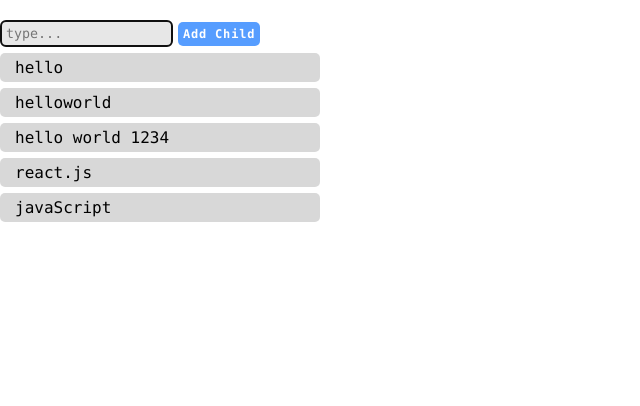
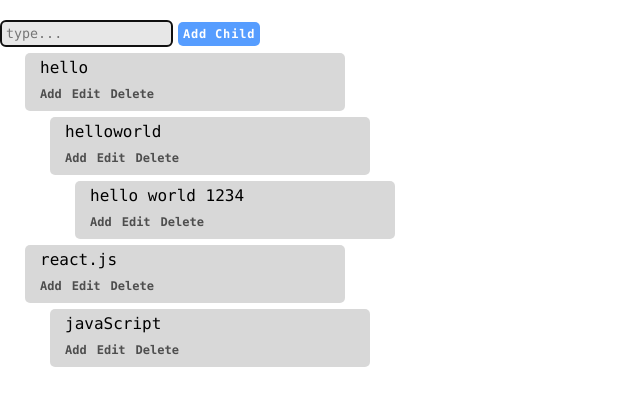
Before and after one commit to sayanghoshofficial/nested-tags-tree-app, a React (Create React App) app: page / in a window 1280 px wide. Shown: the top 406 px of the page, without its empty margins (0-640 px from the left). Built offline with nearby package versions, Linux system fonts and the light colour scheme.

Commit message:
Add Action component

```diff
--- /dev/null
+++ b/src/components/Action.jsx
@@ -0,0 +1,11 @@
+import React from 'react'
+
+const Action = ({handleClick, type, className}) => {
+  return (
+    <div className={className} onClick={handleClick}>
+      {type}
+    </div>
+  )
+}
+
+export default Action
--- a/src/components/TagView.js
+++ b/src/components/TagView.js
@@ -1,5 +1,6 @@
 import React, { useState } from 'react';
 import { BiSolidRightArrow, BiSolidDownArrow } from 'react-icons/bi';
+import Action from './Action';
 
 const TagView = ({ tree }) => {
   const [input, setInput] = useState("");
@@ -21,15 +22,21 @@ const TagView = ({ tree }) => {
               onChange={(e) => setInput(e.target.value)}
               placeholder='type...'
             />
-            <div className='reply comment' onClick={onAddComment}>
-              Add Child
-            </div>
+            <Action className="reply comment" type="Add Child" handleClick={onAddComment} />
           </>
         ) : (
-          <span style={{ wordWrap: "break-word" }}>{tree.name}</span>
+          <>
+            <span style={{ wordWrap: "break-word" }}>{tree.name}</span>
+            <div style={{ display: 'flex', marginTop: 5 }}>
+              <Action className="reply" type="Add" />
+              <Action className="reply" type="Edit" />
+              <Action className="reply" type="Delete" /></div>
+          </>
         )}
       </div>
-      {tree?.items?.map((t) => {return <TagView key={t.id} tree={t}/>})}
+      <div style={{ paddingLeft: 25 }}>
+        {tree?.items?.map((t) => { return <TagView key={t.id} tree={t} /> })}
+      </div>
     </div>
   );
 };
--- a/src/components/index.jsx
+++ b/src/components/index.jsx
@@ -1,5 +1,6 @@
 import TagView from "./TagView";
+import Action from "./Action";
 
 
 
-export {TagView};
+export { TagView, Action };
```
